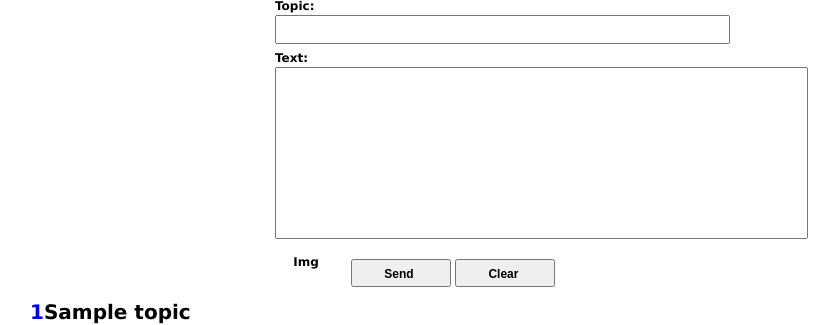
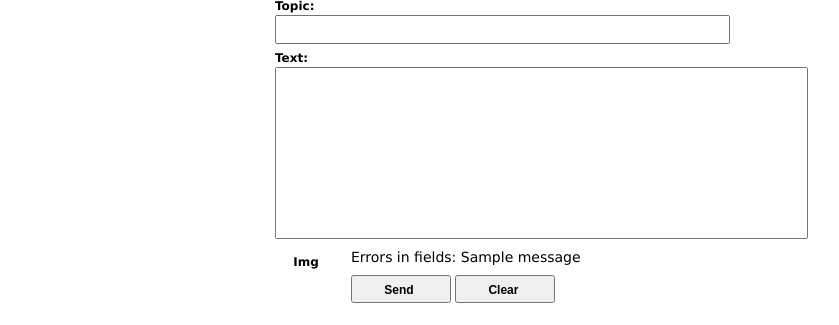
Before and after one commit to Altai-man/Kasatou-sources, a Django app: template templates/thread.html in a window 1280 px wide. Shown: the part 93-418 px from the top of the page, without its empty margins (160-999 px from the left). Run offline with Django 3.2, Linux system fonts and the light colour scheme; the template is opened without the code that fills it: most values are stand-ins (such as "Sample title", 1, 10 or a date in 2020); one stand-in notice (Sample message) is shown; parts of the project's set-up code (start-up, migrations or seed data) failed here and were passed over.

Commit message:
Some code.

```diff
--- a/templates/thread.html
+++ b/templates/thread.html
@@ -25,19 +25,26 @@
       </div>
 
       <div id="content">
-        <div class="title">New post</div>
+        <div class="title">
+          New post
+        </div>
         <div id="mainform">
           <form action="{{thread.board_id}}thread/{{thread.id}}/add_post/" method="post" enctype="multipart/form-data">
             {% csrf_token %}
             <div class="formrow"><div class="mformfield">Topic:</div> <input name="topic" class="edit" type="text" size="53" maxlength="53"/></div>
             <div class="formrow"><div class="mformfield">Text: </div><textarea name="text" rows="10" cols="60" name="text"></textarea> </div>
-            <div class="formrow">
-				<label for="upload" class="file-button" style="float:left;"> Img </label>
+            <div class="formrow"><label for="upload" class="file-button" style="float:left;"> Img </label>
               <input name="image1" id="upload" accept="image/jpeg,image/png,image/gif"
                      type="file" style="display: none" onchange="this.nextElementSibling.value = this.previousElementSibling.title = this.files[0].name"></div>
             <input type="hidden" name="thread_id" value="{{thread.id}}"></input>
             <input type="hidden" name="board_id" value="{{board.id}}"></input>
 			<input type="hidden" name="user_id" value="{{user.id}}"></input>
+        </div>
+        {% if messages %}
+        {% for message in messages %}
+        <div class="lfelemefnt">Errors in fields: {{message}}<br/></div>
+        {% endfor %}
+        {% endif %}
         <div class="formrow">
           <input class="button" type="submit" value="Send" />
           <input class="button" type="reset" value="Clear"/>
@@ -55,7 +62,7 @@
           <div>
             <a href="/media/{{thread.image1.name}}">{{thread.image1.name|slice:"2:"|truncatechars:20}}</a>
           </div>
-            <img class='post_img' src='/images/thumbnails/{{thread.image1.name}}' data-alt_name='/images/{{thread.image1.name}}' alt='{{post.image1.name|slice:"2:"}}'>
+          <img class='post_img' src='/media/thumbnails/{{thread.image1.name}}' data-alt_name='/media/{{thread.image1.name}}' alt='{{post.image1.name|slice:"2:"}}'>
           {{thread.text}}
         </div>
         {% for post in posts %}
```
Lines whose indentation alone changed are shown as unchanged.
